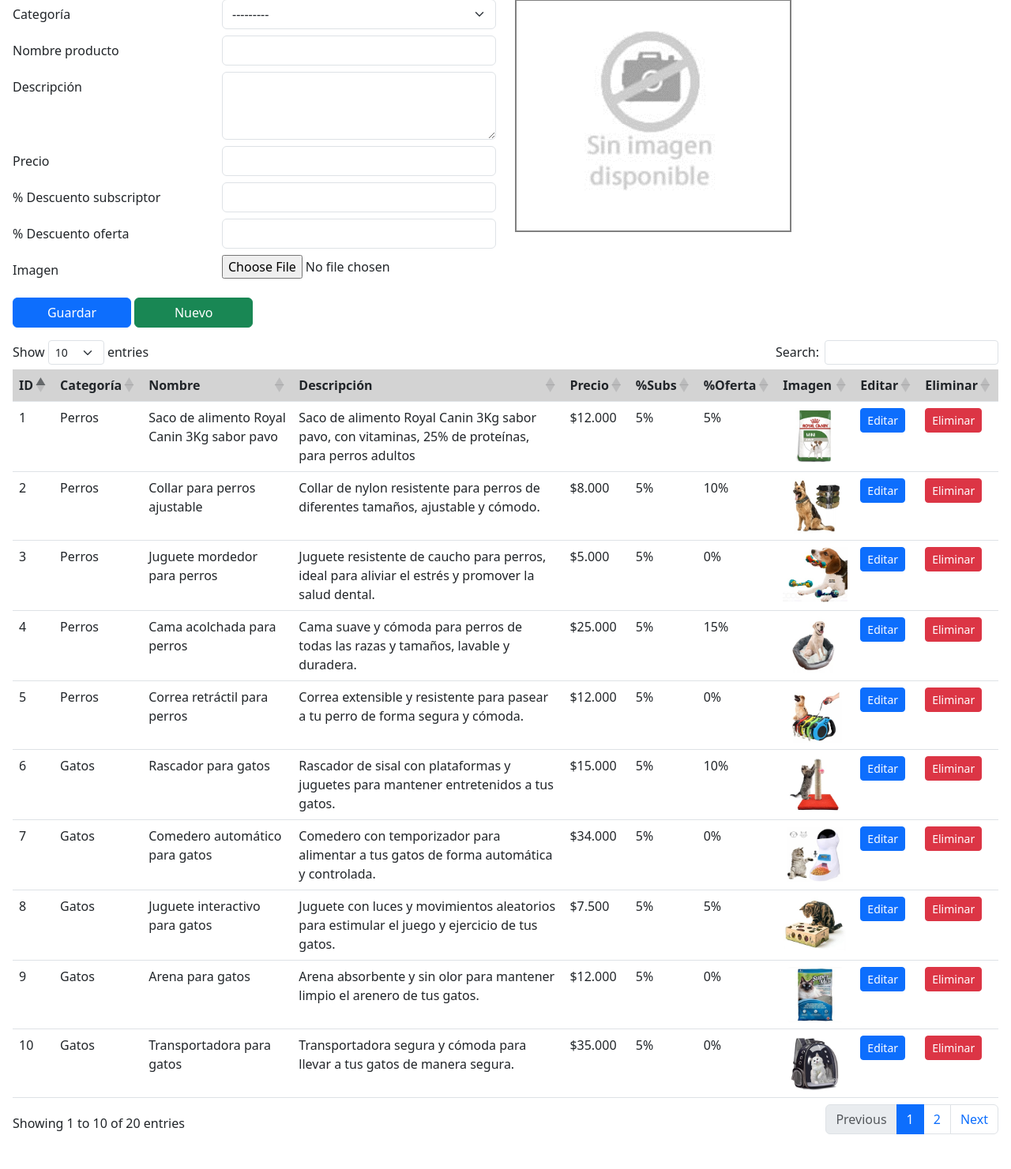
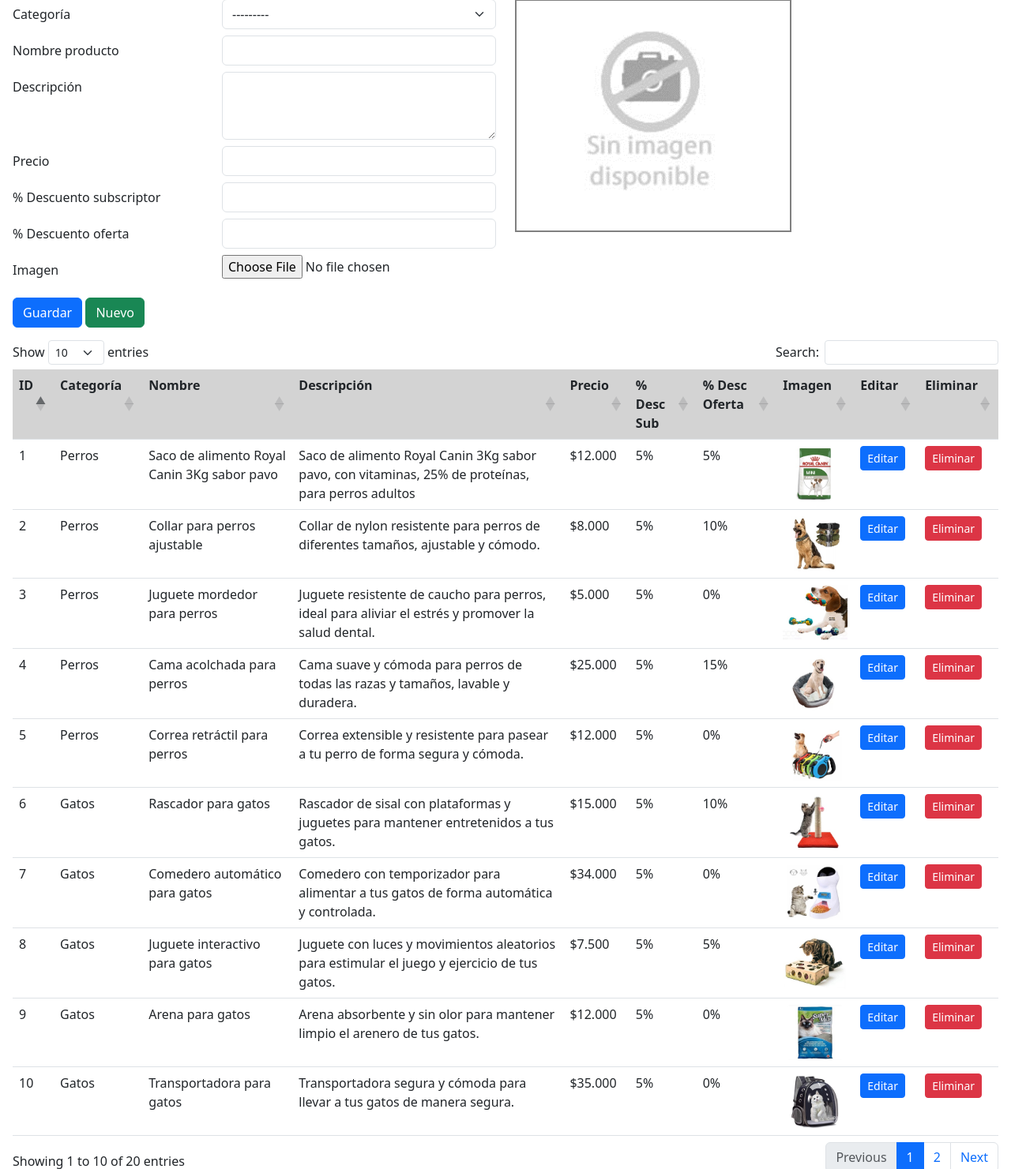
Before and after one commit to smadduff/PetSp, a Django app: page /admin_productos/crear/0 in a window 1280 px wide. Shown: the part 167-1648 px from the top of the page at 79% size. Run offline with Django 4.2, Linux system fonts and the light colour scheme; a user stored in the database is signed in; data comes from the database, SQL or seed files in the repository; both versions use the stored data as it was after the commit; some libraries are stand-ins or nearby versions.

Commit message:
cambio en admin productos validates

```diff
--- a/core/forms.py
+++ b/core/forms.py
@@ -13,7 +13,6 @@ form_check = {'class': 'form-check-input'}
 form_password = {'class': 'form-control text-danger', 'value': '123'}
 
 class ProductoForm(ModelForm):
-
     class Meta:
         model = Producto
         fields = '__all__'
--- a/core/static/core/css/base.css
+++ b/core/static/core/css/base.css
@@ -1,5 +1,5 @@
 h1 {
-    color: blue !important;
+    color: blue!important;
     font-weight: bolder;
     margin-bottom: 20px;
 }
@@ -23,6 +23,11 @@ h1 {
 
 .error-message {
     color: red !important;
+    font-weight: bold !important;
+}
+
+.error {
+    color: red;
     font-weight: bold !important;
 }
 
--- a/core/static/core/js/admin_productos.js
+++ b/core/static/core/js/admin_productoss.js
@@ -25,9 +25,11 @@ $(document).ready(function() {
             },
             'nombre': {
                 required: true,
+                minlength: 3,
             },
             'descripcion': {
                 required: true,
+                minlength: 5,
             },
             'precio': {
                 required: true,
@@ -51,30 +53,32 @@ $(document).ready(function() {
         },
         messages: {
             'categoria': {
-                required: 'Debe ingresar la categoría del producto',
+                required: 'El campo categoria es obligatorio',
             },
             'nombre': {
-                required: 'Debe ingresar el nombre del producto',
+                required: "El campo nombre es obligatorio",
+                minlength: "Debe contener al menos 3 caracteres",
             },
             'descripcion': {
-                required: 'Debe ingresar la descripción del producto',
+                required: "El campo descripcion es obligatorio",
+                minlength: "Debe contener una descripción",
             },
             'precio': {
-                required: 'Debe ingresar el precio del producto',
+                required: 'El campo precio es obligatorio',
+                number: 'Este campo solo acepta números',
+                digits: 'El numero ingresado debe ser número entero',
+            },
+            'descuento_subscriptor': {
+                required: 'El campo es obligatorio debe ingresar el porcentaje de descuento para subscriptores',
                 number: 'Debe ingresar un número',
                 digits: 'Debe ingresar un número entero',
+                range: 'El descuento debe al menos 0 y como maximo 100',
             },
-            'descuento_subscriptor': {
-                required: 'Debe ingresar el % de descuento para subscriptores',
+            'descuento_oferta': {
+                required: 'El campo es obligatorio debe ingresar el porcentaje de descuento para oferta',
                 number: 'Debe ingresar un número',
                 digits: 'Debe ingresar un número entero',
-                range: 'El descuento debe ser un número entre 0 y 100',
-            },
-            'descuento_oferta': {
-                required: 'Debe ingresar el % de descuento para ofertas',
-                number: 'Debe ingresar un número',
-                digits: 'Debe ingresar un número entero',
-                range: 'El descuento debe ser un número entre 0 y 100',
+                range: 'El descuento debe al menos 0 y como maximo 100',
             },
         },
         errorPlacement: function(error, element) {
--- a/core/templates/core/admin_productos.html
+++ b/core/templates/core/admin_productos.html
@@ -35,10 +35,10 @@
     </div>
 
     <div class="mt-2 mb-3">
-      <input type="submit" class="btn btn-primary ancho-150px" value="Guardar">
-      <a class="btn btn-success ancho-150px" href="{% url 'admin_productos' 'crear' '0' %}"> Nuevo </a>
+      <input type="submit" class="btn btn-primary" value="Guardar">
+      <a class="btn btn-success" href="{% url 'admin_productos' 'crear' '0' %}"> Nuevo </a>
       {% if form.instance.id %}
-        <a class="btn btn-danger ancho-150px" href="{% url 'admin_productos' 'eliminar' form.instance.id %}"> Eliminar </a>
+        <a class="btn btn-danger" href="{% url 'admin_productos' 'eliminar' form.instance.id %}"> Eliminar </a>
       {% endif %}
     </div>
 
@@ -57,17 +57,18 @@
     <table id="tabla-principal" class="table table-hover">
         <thead>
             <tr>
-                <th> ID </th>
-                <th> Categoría </th>
-                <th> Nombre </th>
-                <th> Descripción </th>
-                <th> Precio </th>
-                <th> %Subs </th>
-                <th> %Oferta </th>
-                <th> Imagen </th>
-                <th> Editar </th>
-                <th> Eliminar </th>
-            </tr>
+          <tr>
+            <th scope="col">ID</th>
+            <th scope="col">Categoría</th>
+            <th scope="col">Nombre</th>
+            <th scope="col">Descripción</th>
+            <th scope="col">Precio</th>
+            <th scope="col">% Desc Sub</th>
+            <th scope="col">% Desc Oferta</th>
+            <th scope="col">Imagen </th>
+            <th scope="col"> Editar </th>
+            <th scope="col">Eliminar </th>
+          </tr>
         </thead>
         <tbody>
             {% for producto in productos %}
@@ -99,5 +100,5 @@
 {% endblock content %}
 
 {% block script %}
-  <script src="{% static 'core/js/admin_productos.js' %}"></script>
+  <script src="{% static 'core/js/admin_productoss.js' %}"></script>
 {% endblock script %}
```
Also changed, not shown: db.sqlite3.
